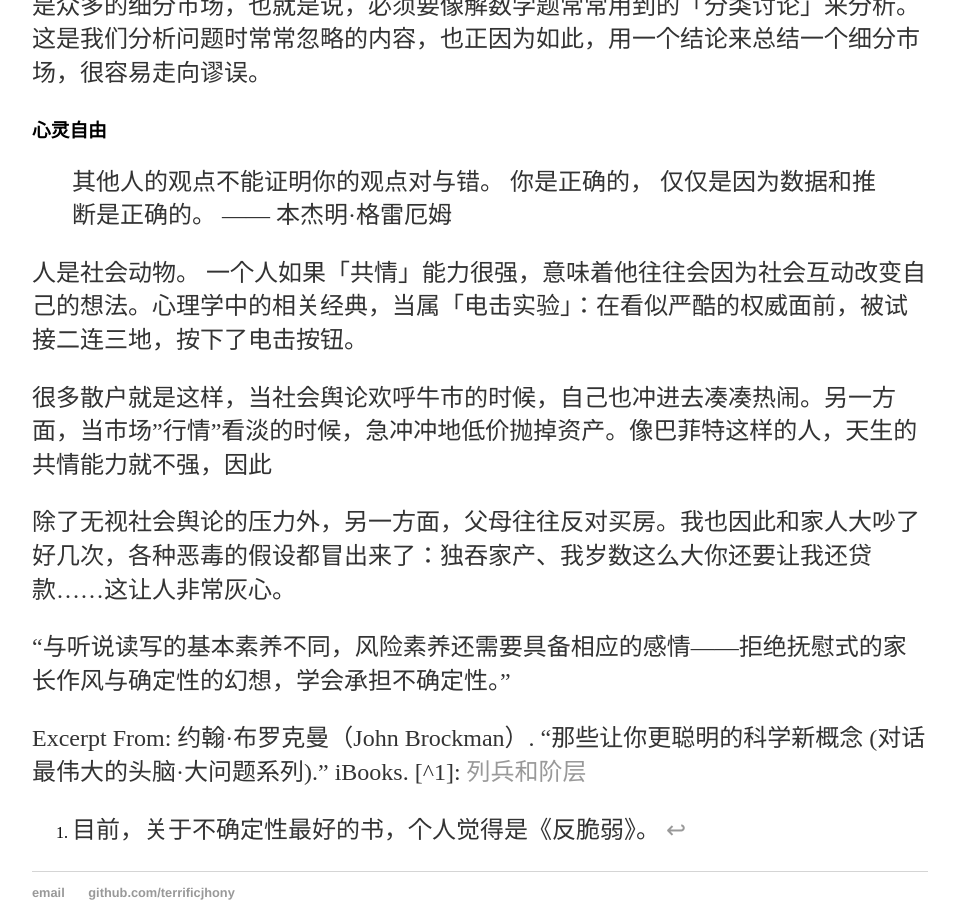
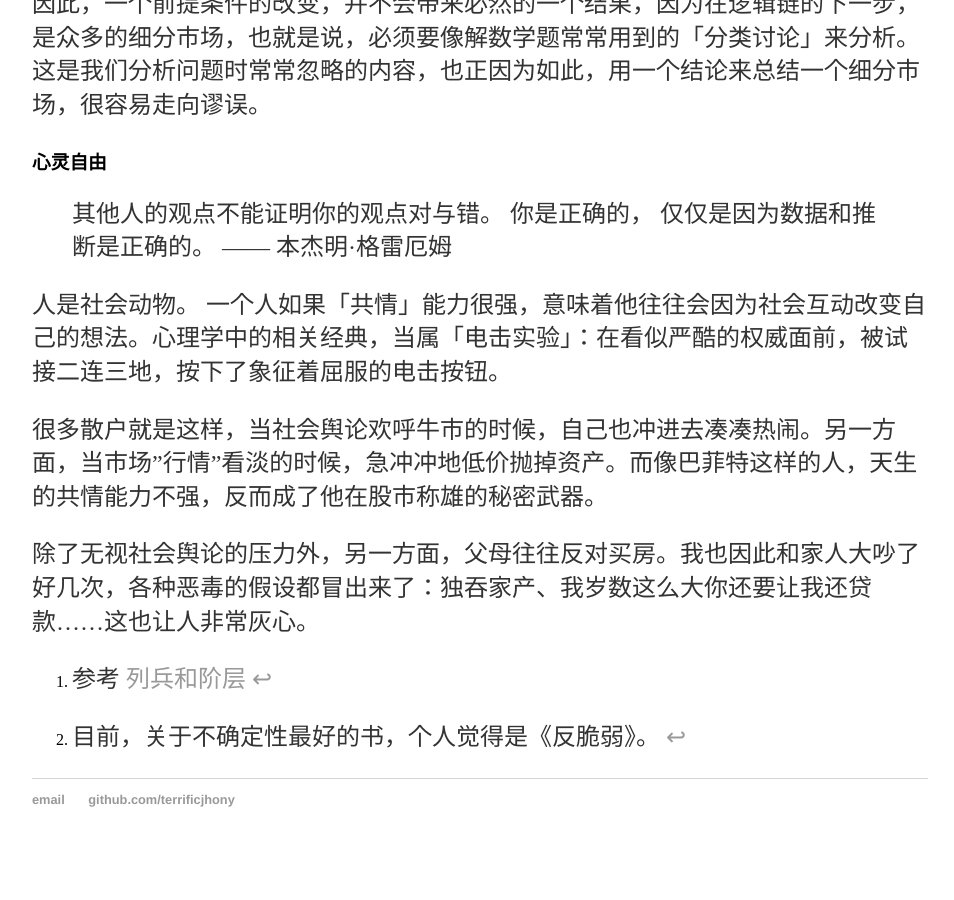
Before and after one commit to terrificjhony/terrificjhony.github.io, a Jekyll site: the page built from _posts/2018-2-4-chongqing.md, in a window 1280 px wide and 900 px high, scrolled down 2428 px. Shown: the whole window, without its empty margins (160-1114 px from the left). Built offline with Jekyll 4.4.1, drawn with Linux system fonts in a browser that asks for light colours; after the commit the page ends 3295 px from its top, so only the background shows below that; some of the changed text lies outside the part shown.

Commit message:
chongqing

```diff
--- a/_posts/2018-2-4-chongqing.md
+++ b/_posts/2018-2-4-chongqing.md
@@ -10,13 +10,14 @@
 ### 普世智慧
 
 > 与听说读写的基本素养不同，风险素养还需要具备相应的感情——拒绝抚慰式的家长作风与确定性的幻想，学会承担不确定性。
+
 >    ——吉仁泽(gerd Gigerenzer),《那些让你更加聪明的科学新概念》
 
 「普世智慧」一词，源于芒格的传记《穷查理宝典》。芒格，作为巴菲特的黄金搭档， 一直在强调，一个人应该吸收来自不同学科的基本原理，如工程中的冗余备份、物理中的临界点概念。利用这些知识，来更好地处理这个复杂世界。
 
-这实际上悖离了我们传统的生活方式。我们日常信奉的，是在一个专业上钻研到底，付出极大的精力。这话看起来蛮正确，不过也蛮理想主义。刻薄地说，这个世界观不对。现实生活并不是在一个专业上一级级爬坡。
+这实际上悖离了我们传统的生活方式。我们日常信奉的，是在一个专业上钻研到底，付出极大的精力。这话看起来蛮正确，不过也蛮理想主义。刻薄地说，这个世界观不对[^1]。现实生活并不是在一个专业上一级级爬坡。
 
-随着时代的发展，一个专业很难永恒，也会涌现出新的行业。并且，因为「边际收益递减」因素的存在[^1]，当一个行业涌入了太多的人才，继续深耕这个行业可能并不是一个理智的做法。
+随着时代的发展，一个专业很难永恒，也会涌现出新的行业。并且，因为「边际收益递减」因素的存在，当一个行业涌入了太多的人才，继续深耕这个行业可能并不是一个理智的做法。
 
 我们所做的一切，最终目的，都是更深入地理解现实，并与之紧密联系。倘若我们把专业所学，看成是我们理解世界的工具，那么，当只有一个专业辅助时，便会犯下这句谚语中的错误：
 
@@ -59,15 +60,12 @@
 >    —— 本杰明·格雷厄姆
 
 人是社会动物。
-一个人如果「共情」能力很强，意味着他往往会因为社会互动改变自己的想法。心理学中的相关经典，当属「电击实验」：在看似严酷的权威面前，被试接二连三地，按下了电击按钮。
+一个人如果「共情」能力很强，意味着他往往会因为社会互动改变自己的想法。心理学中的相关经典，当属「电击实验」：在看似严酷的权威面前，被试接二连三地，按下了象征着屈服的电击按钮。
 
-很多散户就是这样，当社会舆论欢呼牛市的时候，自己也冲进去凑凑热闹。另一方面，当市场"行情"看淡的时候，急冲冲地低价抛掉资产。像巴菲特这样的人，天生的共情能力就不强，因此
+很多散户就是这样，当社会舆论欢呼牛市的时候，自己也冲进去凑凑热闹。另一方面，当市场"行情"看淡的时候，急冲冲地低价抛掉资产。而像巴菲特这样的人，天生的共情能力不强，反而成了他在股市称雄的秘密武器。
 
-除了无视社会舆论的压力外，另一方面，父母往往反对买房。我也因此和家人大吵了好几次，各种恶毒的假设都冒出来了：独吞家产、我岁数这么大你还要让我还贷款......这让人非常灰心。
+除了无视社会舆论的压力外，另一方面，父母往往反对买房。我也因此和家人大吵了好几次，各种恶毒的假设都冒出来了：独吞家产、我岁数这么大你还要让我还贷款......这也让人非常灰心。
 
-“与听说读写的基本素养不同，风险素养还需要具备相应的感情——拒绝抚慰式的家长作风与确定性的幻想，学会承担不确定性。”
-
-Excerpt From: 约翰·布罗克曼（John Brockman）. “那些让你更聪明的科学新概念 (对话最伟大的头脑·大问题系列).” iBooks.
-[^1]: [列兵和阶层](http://www.shuiku.net/forum.php?mod=viewthread&tid=33928)
+[^1]: 参考 [列兵和阶层](http://www.shuiku.net/forum.php?mod=viewthread&tid=33928)
 
 [^2]: 目前，关于不确定性最好的书，个人觉得是《反脆弱》。
```
